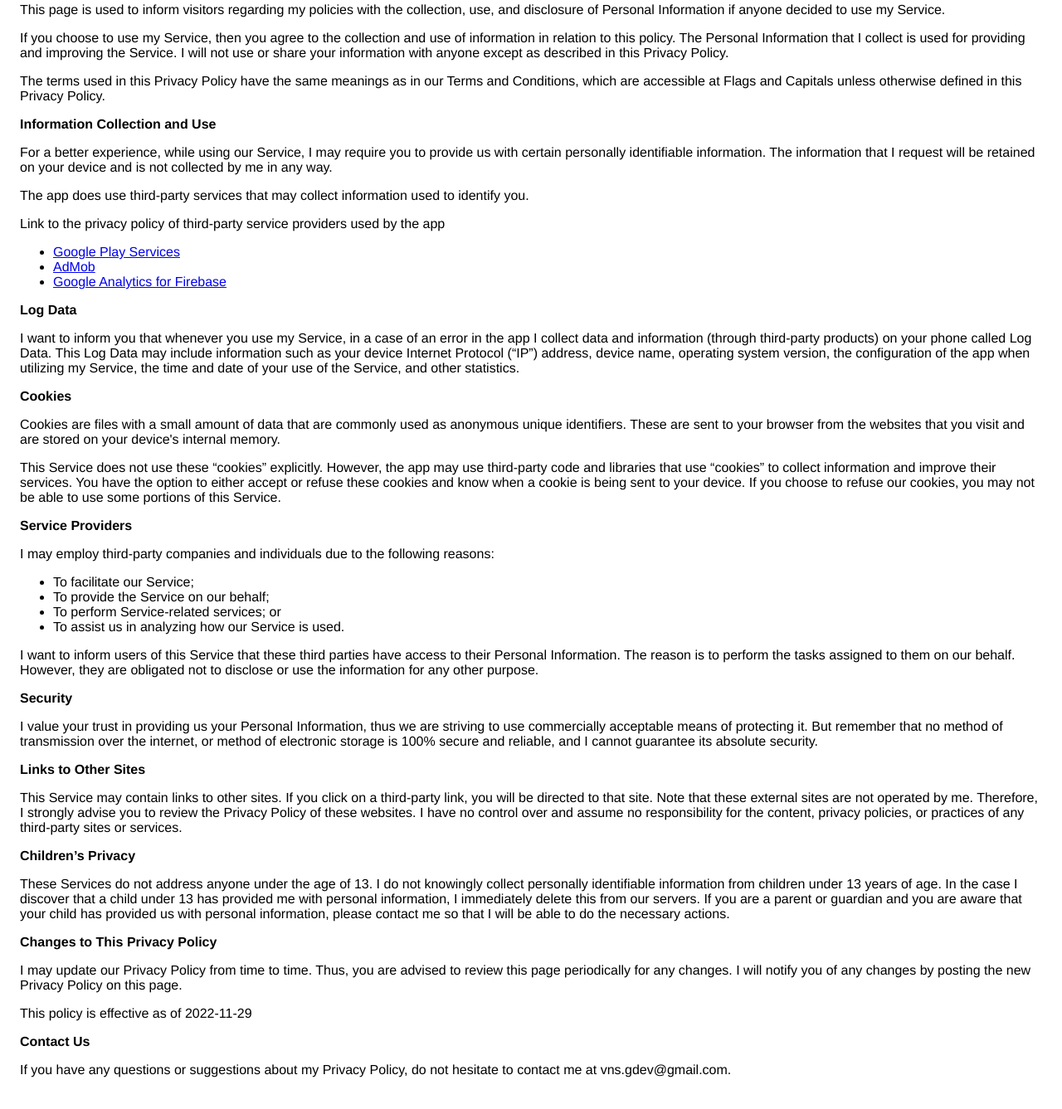
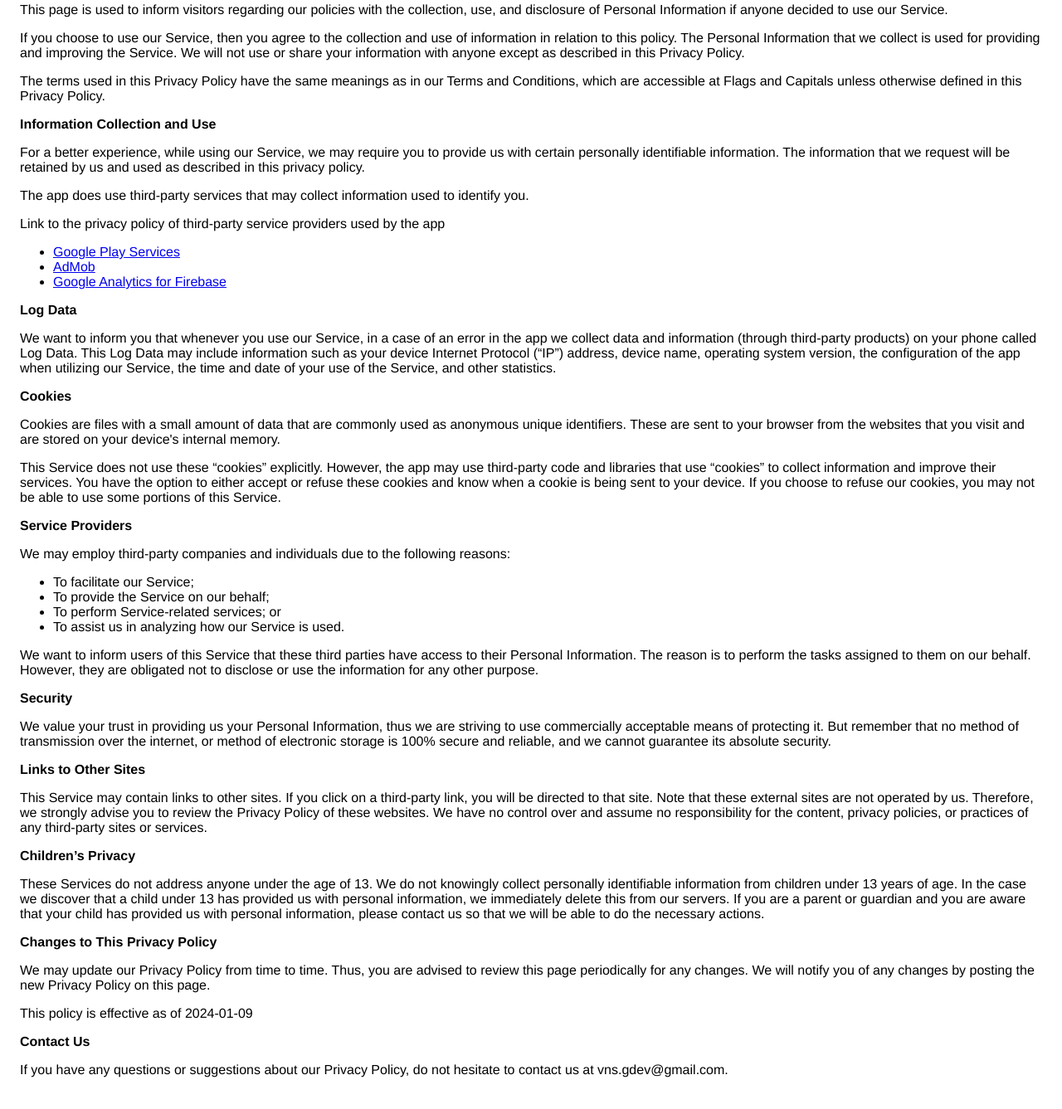
Before and after one commit to vns-games/VnS-Games.github.io, a plain HTML site: page ppfc.html in a window 1280 px wide. Shown: the part 89-1426 px from the top of the page at 83% size. Drawn offline with Linux system fonts and the light colour scheme.

Commit message:
Update ppfc.html

```diff
--- a/ppfc.html
+++ b/ppfc.html
@@ -13,38 +13,38 @@
                   VnS at no cost and is intended for use as
                   is.
                 </p> <p>
-                  This page is used to inform visitors regarding my
+                  This page is used to inform visitors regarding our
                   policies with the collection, use, and disclosure of Personal
-                  Information if anyone decided to use my Service.
+                  Information if anyone decided to use our Service.
                 </p> <p>
-                  If you choose to use my Service, then you agree to
+                  If you choose to use our Service, then you agree to
                   the collection and use of information in relation to this
-                  policy. The Personal Information that I collect is
-                  used for providing and improving the Service. I will not use or share your information with
+                  policy. The Personal Information that we collect is
+                  used for providing and improving the Service. We will not use or share your information with
                   anyone except as described in this Privacy Policy.
                 </p> <p>
                   The terms used in this Privacy Policy have the same meanings
                   as in our Terms and Conditions, which are accessible at
                   Flags and Capitals unless otherwise defined in this Privacy Policy.
                 </p> <p><strong>Information Collection and Use</strong></p> <p>
-                  For a better experience, while using our Service, I
+                  For a better experience, while using our Service, we
                   may require you to provide us with certain personally
                   identifiable information. The information that
-                  I request will be retained on your device and is not collected by me in any way.
+                  we request will be retained by us and used as described in this privacy policy.
                 </p> <div><p>
                     The app does use third-party services that may collect
                     information used to identify you.
                   </p> <p>
                     Link to the privacy policy of third-party service providers used
                     by the app
-                  </p> <ul><li><a href="https://www.google.com/policies/privacy/" target="_blank" rel="noopener noreferrer">Google Play Services</a></li><li><a href="https://support.google.com/admob/answer/6128543?hl=en" target="_blank" rel="noopener noreferrer">AdMob</a></li><li><a href="https://firebase.google.com/policies/analytics" target="_blank" rel="noopener noreferrer">Google Analytics for Firebase</a></li><!----><!----><!----><!----><!----><!----><!----><!----><!----><!----><!----><!----><!----><!----><!----><!----><!----><!----><!----><!----><!----><!----><!----><!----><!----></ul></div> <p><strong>Log Data</strong></p> <p>
-                  I want to inform you that whenever you
-                  use my Service, in a case of an error in the app
-                  I collect data and information (through third-party
+                  </p> <ul><li><a href="https://www.google.com/policies/privacy/" target="_blank" rel="noopener noreferrer">Google Play Services</a></li><li><a href="https://support.google.com/admob/answer/6128543?hl=en" target="_blank" rel="noopener noreferrer">AdMob</a></li><li><a href="https://firebase.google.com/support/privacy" target="_blank" rel="noopener noreferrer">Google Analytics for Firebase</a></li><!----><!----><!----><!----><!----><!----><!----><!----><!----><!----><!----><!----><!----><!----><!----><!----><!----><!----><!----><!----><!----><!----><!----><!----><!----><!----></ul></div> <p><strong>Log Data</strong></p> <p>
+                  We want to inform you that whenever you
+                  use our Service, in a case of an error in the app
+                  we collect data and information (through third-party
                   products) on your phone called Log Data. This Log Data may
                   include information such as your device Internet Protocol
                   (“IP”) address, device name, operating system version, the
-                  configuration of the app when utilizing my Service,
+                  configuration of the app when utilizing our Service,
                   the time and date of your use of the Service, and other
                   statistics.
                 </p> <p><strong>Cookies</strong></p> <p>
@@ -61,49 +61,49 @@
                   choose to refuse our cookies, you may not be able to use some
                   portions of this Service.
                 </p> <p><strong>Service Providers</strong></p> <p>
-                  I may employ third-party companies and
+                  We may employ third-party companies and
                   individuals due to the following reasons:
                 </p> <ul><li>To facilitate our Service;</li> <li>To provide the Service on our behalf;</li> <li>To perform Service-related services; or</li> <li>To assist us in analyzing how our Service is used.</li></ul> <p>
-                  I want to inform users of this Service
+                  We want to inform users of this Service
                   that these third parties have access to their Personal
                   Information. The reason is to perform the tasks assigned to
                   them on our behalf. However, they are obligated not to
                   disclose or use the information for any other purpose.
                 </p> <p><strong>Security</strong></p> <p>
-                  I value your trust in providing us your
+                  We value your trust in providing us your
                   Personal Information, thus we are striving to use commercially
                   acceptable means of protecting it. But remember that no method
                   of transmission over the internet, or method of electronic
-                  storage is 100% secure and reliable, and I cannot
+                  storage is 100% secure and reliable, and we cannot
                   guarantee its absolute security.
                 </p> <p><strong>Links to Other Sites</strong></p> <p>
                   This Service may contain links to other sites. If you click on
                   a third-party link, you will be directed to that site. Note
-                  that these external sites are not operated by me.
-                  Therefore, I strongly advise you to review the
-                  Privacy Policy of these websites. I have
+                  that these external sites are not operated by us.
+                  Therefore, we strongly advise you to review the
+                  Privacy Policy of these websites. We have
                   no control over and assume no responsibility for the content,
                   privacy policies, or practices of any third-party sites or
                   services.
                 </p> <p><strong>Children’s Privacy</strong></p> <div><p>
                     These Services do not address anyone under the age of 13.
-                    I do not knowingly collect personally
+                    We do not knowingly collect personally
                     identifiable information from children under 13 years of age. In the case
-                    I discover that a child under 13 has provided
-                    me with personal information, I immediately
+                    we discover that a child under 13 has provided
+                    us with personal information, we immediately
                     delete this from our servers. If you are a parent or guardian
                     and you are aware that your child has provided us with
-                    personal information, please contact me so that
-                    I will be able to do the necessary actions.
+                    personal information, please contact us so that
+                    we will be able to do the necessary actions.
                   </p></div> <!----> <p><strong>Changes to This Privacy Policy</strong></p> <p>
-                  I may update our Privacy Policy from
+                  We may update our Privacy Policy from
                   time to time. Thus, you are advised to review this page
-                  periodically for any changes. I will
+                  periodically for any changes. We will
                   notify you of any changes by posting the new Privacy Policy on
                   this page.
-                </p> <p>This policy is effective as of 2022-11-29</p> <p><strong>Contact Us</strong></p> <p>
-                  If you have any questions or suggestions about my
-                  Privacy Policy, do not hesitate to contact me at vns.gdev@gmail.com.
+                </p> <p>This policy is effective as of 2024-01-09</p> <p><strong>Contact Us</strong></p> <p>
+                  If you have any questions or suggestions about our
+                  Privacy Policy, do not hesitate to contact us at vns.gdev@gmail.com.
                 </p>
     </body>
     </html>
```
